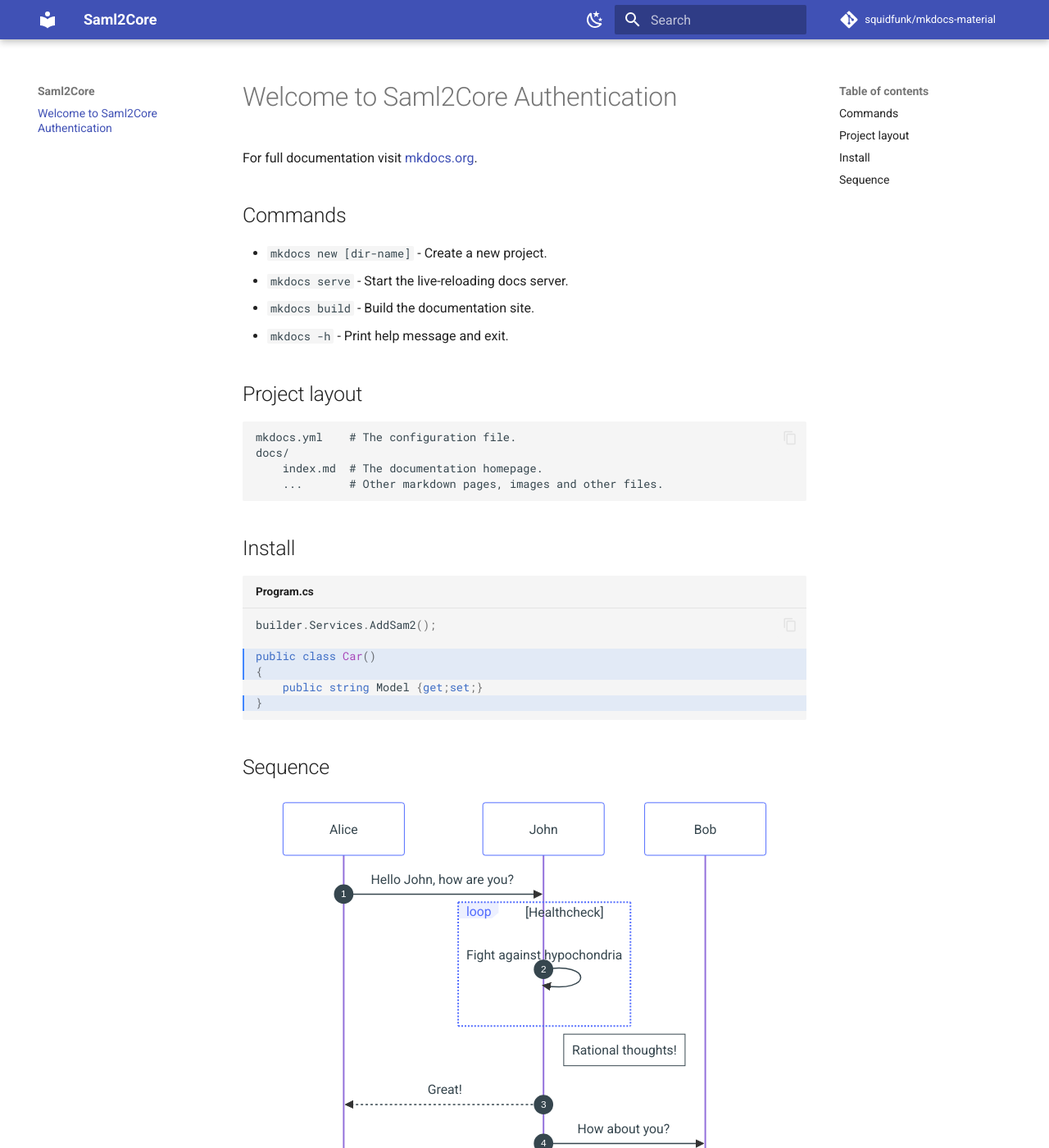
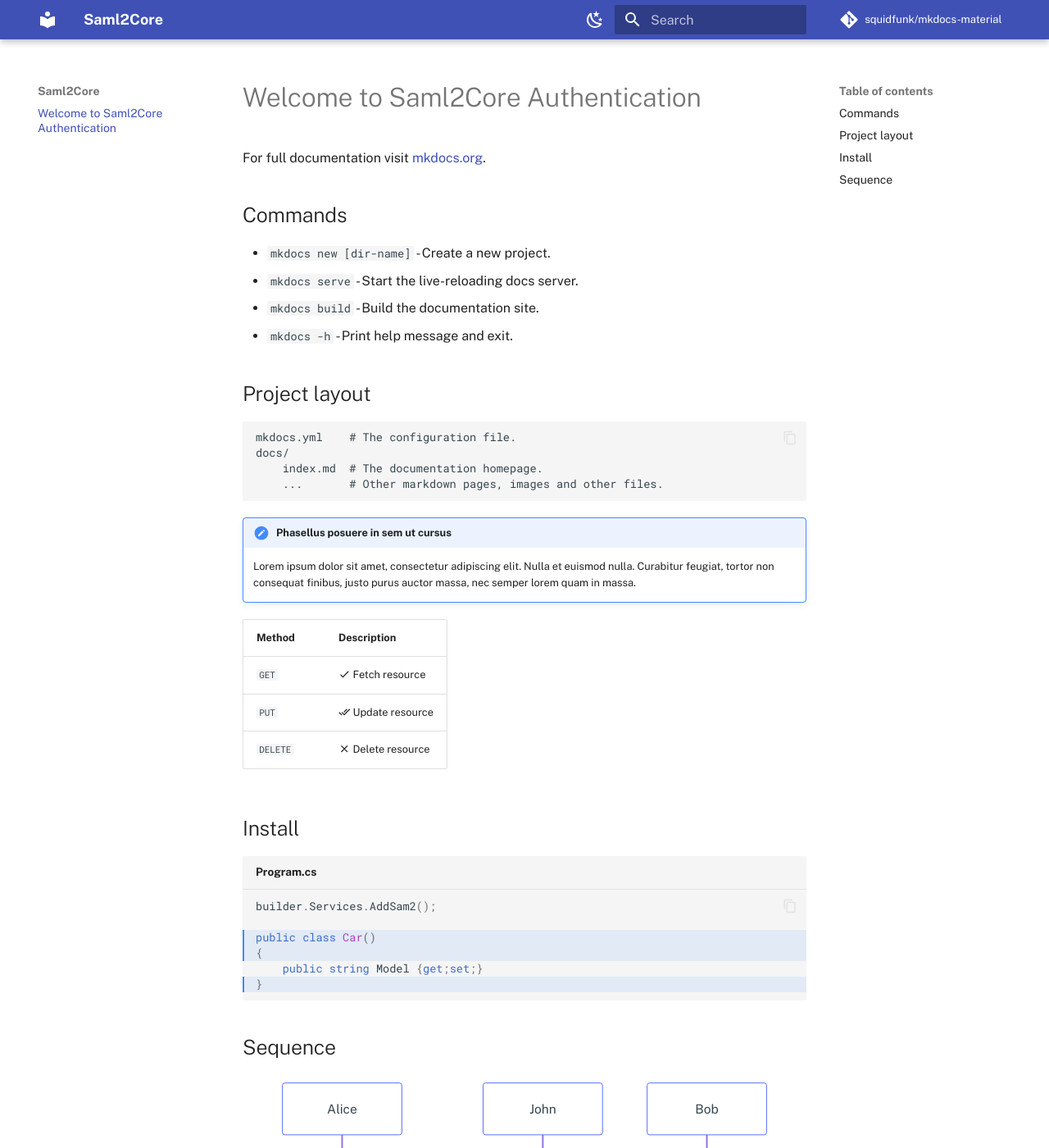
Before and after one commit to dina-heidar/saml2-authentication-docs, an MkDocs documentation site: the page built from docs/index.md, in a window 1280 px wide and 1400 px high. Shown: the whole window at 82% size. Built offline with MkDocs 1.6.1 and Material for MkDocs 9.7.7, drawn with Linux system fonts in a browser that asks for light colours; comment, search, counter and statistics services are not loaded; the version menu is left out; some of the changed text lies outside the part shown.

Commit message:
versioning and notes

```diff
--- a/docs/index.md
+++ b/docs/index.md
@@ -15,6 +15,19 @@ For full documentation visit [mkdocs.org](https://www.mkdocs.org).
     docs/
         index.md  # The documentation homepage.
         ...       # Other markdown pages, images and other files.
+
+!!! note "Phasellus posuere in sem ut cursus"
+
+    Lorem ipsum dolor sit amet, consectetur adipiscing elit. Nulla et euismod
+    nulla. Curabitur feugiat, tortor non consequat finibus, justo purus auctor
+    massa, nec semper lorem quam in massa.
+
+| Method      | Description                          |
+| ----------- | ------------------------------------ |
+| `GET`       | :material-check:     Fetch resource  |
+| `PUT`       | :material-check-all: Update resource |
+| `DELETE`    | :material-close:     Delete resource |
+
 
 ## Install
 
--- /dev/null
+++ b/docs/versions.json
@@ -0,0 +1,4 @@
+[
+    {"version": "1.0", "title": "1.0.1", "aliases": []},
+    {"version": "0.9", "title": "0.9", "aliases": ["latest"]}
+]
--- a/mkdocs.yml
+++ b/mkdocs.yml
@@ -1,15 +1,21 @@
 site_name: Saml2Core
 repo_url: https://github.com/squidfunk/mkdocs-material
 repo_name: squidfunk/mkdocs-material
-
+copyright: Copyright &copy; 2023 Dina Heidar
 extra:
   version:
     provider: mike
-    default: stable
+  social:
+    - icon: fontawesome/brands/mastodon
+      link: https://fosstodon.org/@squidfunk
+      name: squidfunk on Fosstodon
 theme:
   name: material
+  font:
+    text: Public Sans
   features:
     - navigation.path
+    - navigation.footer
     - content.code.copy
   palette:
     # Palette toggle for light mode
@@ -25,10 +31,17 @@ theme:
         name: Switch to light mode
 
 markdown_extensions:
+  - attr_list
+  - pymdownx.emoji:
+      emoji_index: !!python/name:materialx.emoji.twemoji
+      emoji_generator: !!python/name:materialx.emoji.to_svg
+  - tables
   - pymdownx.highlight:
       anchor_linenums: true
   - pymdownx.inlinehilite
   - pymdownx.snippets
+  - admonition
+  - pymdownx.details
   - pymdownx.superfences:
       custom_fences:
         - name: mermaid
```
